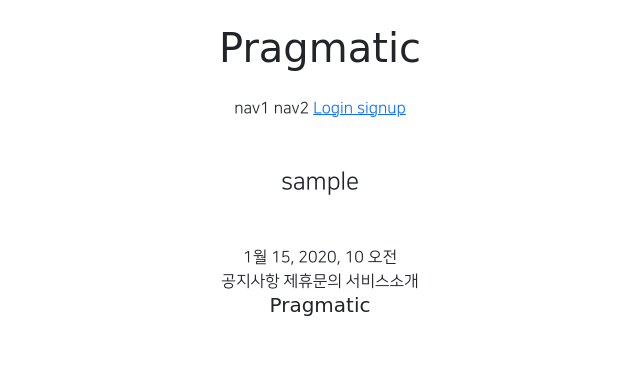
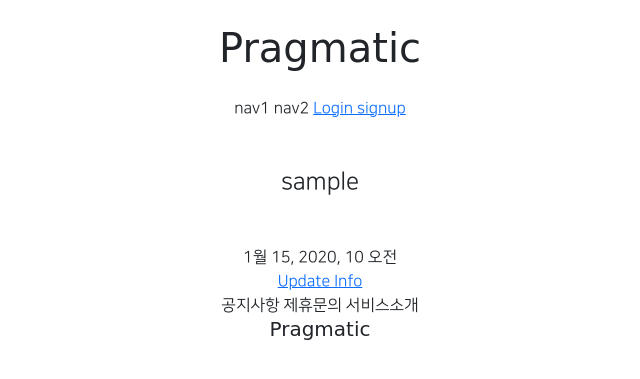
Before and after one commit to dayoorang/second_project, a Django app: page /accounts/detail/1 in a window 1280 px wide. Shown: the top 379 px of the page, without its empty margins (320-960 px from the left). Run offline with Django 3.2, Linux system fonts and the light colour scheme; tables that the repository leaves empty hold one stand-in row (values such as "Sample post"); parts of the project's set-up code (start-up, migrations or seed data) failed here and were passed over; some libraries are stand-ins or nearby versions; some web fonts are replaced.

Commit message:
07/20 project_2 practice 1

```diff
--- a/accountsapp/templates/accountsapp/detail.html
+++ b/accountsapp/templates/accountsapp/detail.html
@@ -11,6 +11,14 @@
         <div>
             {{ target_user.date_joined }}
         </div>
+
+        <div>
+            <a href ="{% url 'first_app:update' pk=target_user.pk %}">
+                Update Info
+            </a>
+        </div>
+
+
     </div>
 
 {% endblock %}
--- a/accountsapp/urls.py
+++ b/accountsapp/urls.py
@@ -1,17 +1,14 @@
 from django.contrib.auth.views import LoginView, LogoutView
 from django.urls import path
-from .views import hello_world, AccountCreateView, AccountDetailView
+from .views import hello_world, AccountCreateView, AccountDetailView, AccountUpdateView
 
 app_name = 'first_app'
 urlpatterns = [
     path('hello_world/', hello_world, name = 'hello_world'),
     path('create/', AccountCreateView.as_view(), name='create'),
 
-    path('login/', LoginView.as_view(template_name = 'accountsapp/login.html'),
-         name='login'),
-    path('logout/', LogoutView.as_view(),
-         name='logout'),
-
-    path('detail/<int:pk>', AccountDetailView.as_view(template_name='accountsapp/detail.html'),
-         name='detail')
+    path('login/', LoginView.as_view(template_name = 'accountsapp/login.html'),name='login'),
+    path('logout/', LogoutView.as_view(),name='logout'),
+    path('detail/<int:pk>', AccountDetailView.as_view(),name='detail'),
+    path('update/<int:pk>', AccountUpdateView.as_view(), name='update')
 ]
--- a/accountsapp/views.py
+++ b/accountsapp/views.py
@@ -5,7 +5,7 @@ from django.shortcuts import render
 
 # Create your views here.
 from django.urls import reverse, reverse_lazy
-from django.views.generic import CreateView, DetailView
+from django.views.generic import CreateView, DetailView, UpdateView
 
 from accountsapp.models import NewModel
 
@@ -37,3 +37,11 @@ class AccountDetailView(DetailView):
     model = User
     context_object_name = 'target_user'
     template_name = 'accountsapp/detail.html'
+
+
+class AccountUpdateView(UpdateView):
+    model = User
+    form_class = UserCreationForm
+    context_object_name = 'target_user'
+    success_url = reverse_lazy('first_app:hello_world')
+    template_name = 'accountsapp/update.html'
```
